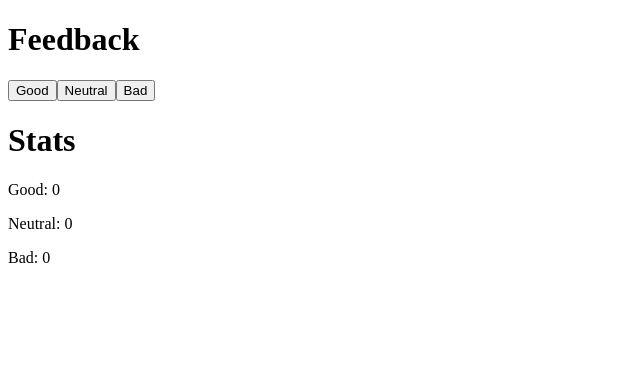
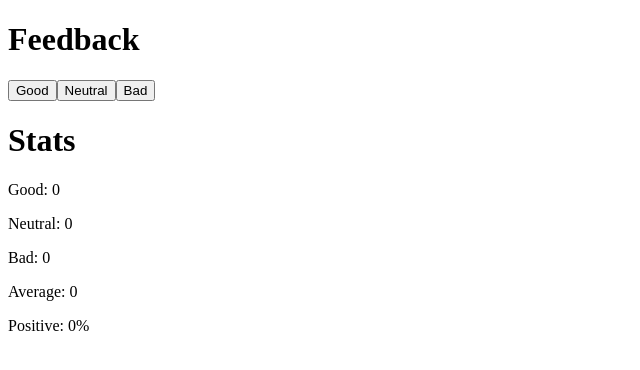
Before and after one commit to LeCitronVert/fullstackopen, a React (Vite) app in the folder part1/unicafe/: page / in a window 1280 px wide. Shown: the top 370 px of the page, without its empty margins (0-640 px from the left). Built offline with nearby package versions, Linux system fonts and the light colour scheme.

Commit message:
Part 1.7

```diff
--- a/part1/unicafe/src/App.jsx
+++ b/part1/unicafe/src/App.jsx
@@ -1,10 +1,14 @@
 import { useState } from 'react'
+import Percent from "./Percent.jsx";
+import Average from "./Average.jsx";
 
 const App = () => {
     // save clicks of each button to its own state
     const [good, setGood] = useState(0)
     const [neutral, setNeutral] = useState(0)
     const [bad, setBad] = useState(0)
+
+
 
     return (
         <div>
@@ -19,6 +23,9 @@ const App = () => {
             <p>Good: {good}</p>
             <p>Neutral: {neutral}</p>
             <p>Bad: {bad}</p>
+
+            <Average good={good} neutral={neutral} bad={bad} />
+            <Percent label={'Positive'} value={good} total={good + neutral + bad} />
         </div>
     )
 }
--- /dev/null
+++ b/part1/unicafe/src/Average.jsx
@@ -0,0 +1,20 @@
+const Average = ({ good, neutral, bad }) => {
+    const totalVotes = good + neutral + bad
+
+    if (totalVotes === 0) {
+        return (
+            <p>Average: 0</p>
+        )
+    }
+
+    const goodScore = 1 * good
+    const badScore = -1 * bad
+
+    const totalScore = (goodScore + badScore) / totalVotes
+
+    return (
+        <p>Average: {totalScore}</p>
+    )
+}
+
+export default Average
--- /dev/null
+++ b/part1/unicafe/src/Percent.jsx
@@ -0,0 +1,7 @@
+const Percent = ({ label, value, total }) => {
+    return (
+        <p>{label}: {(value / total * 100) || 0}%</p>
+    )
+}
+
+export default Percent
```
